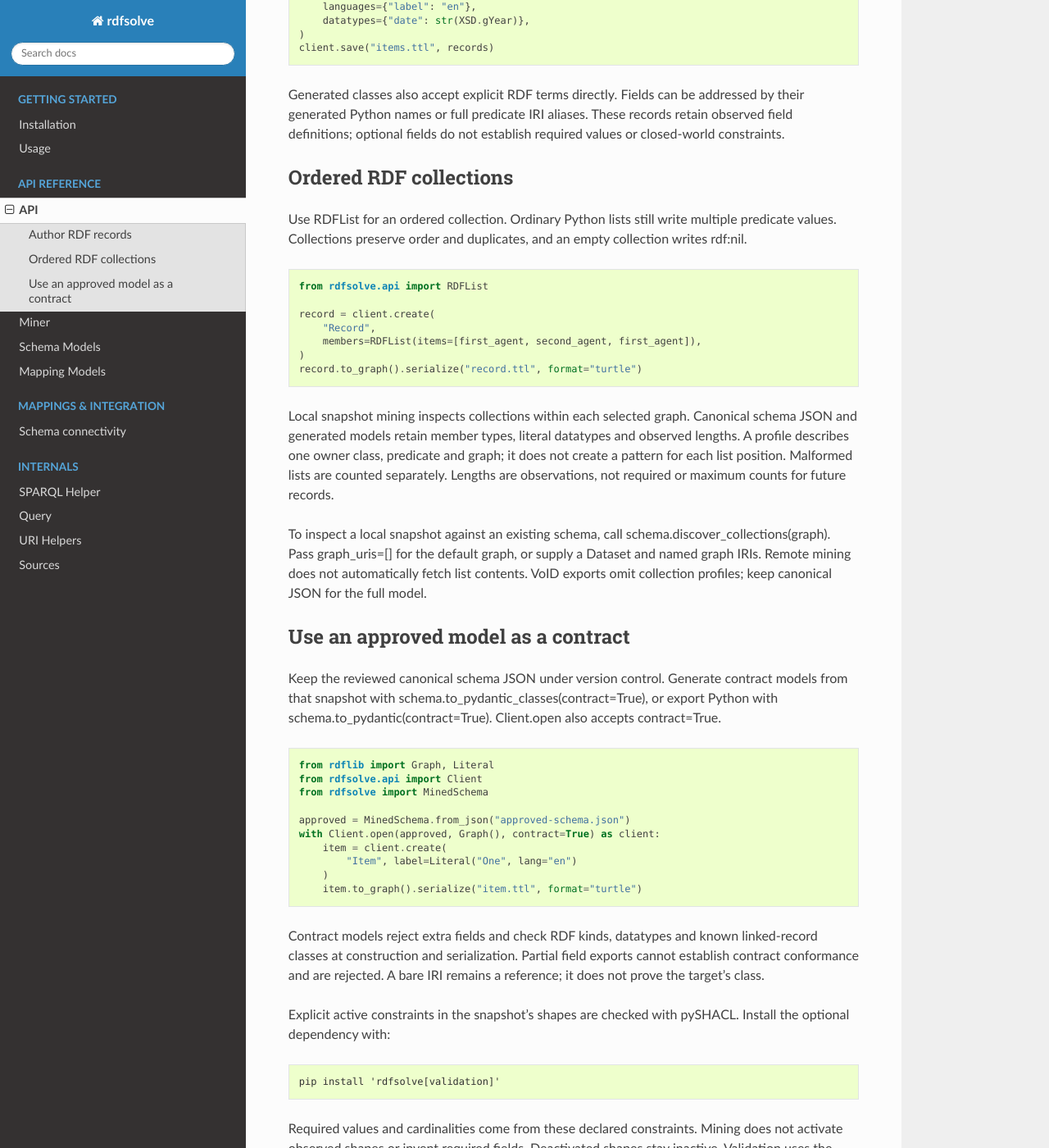
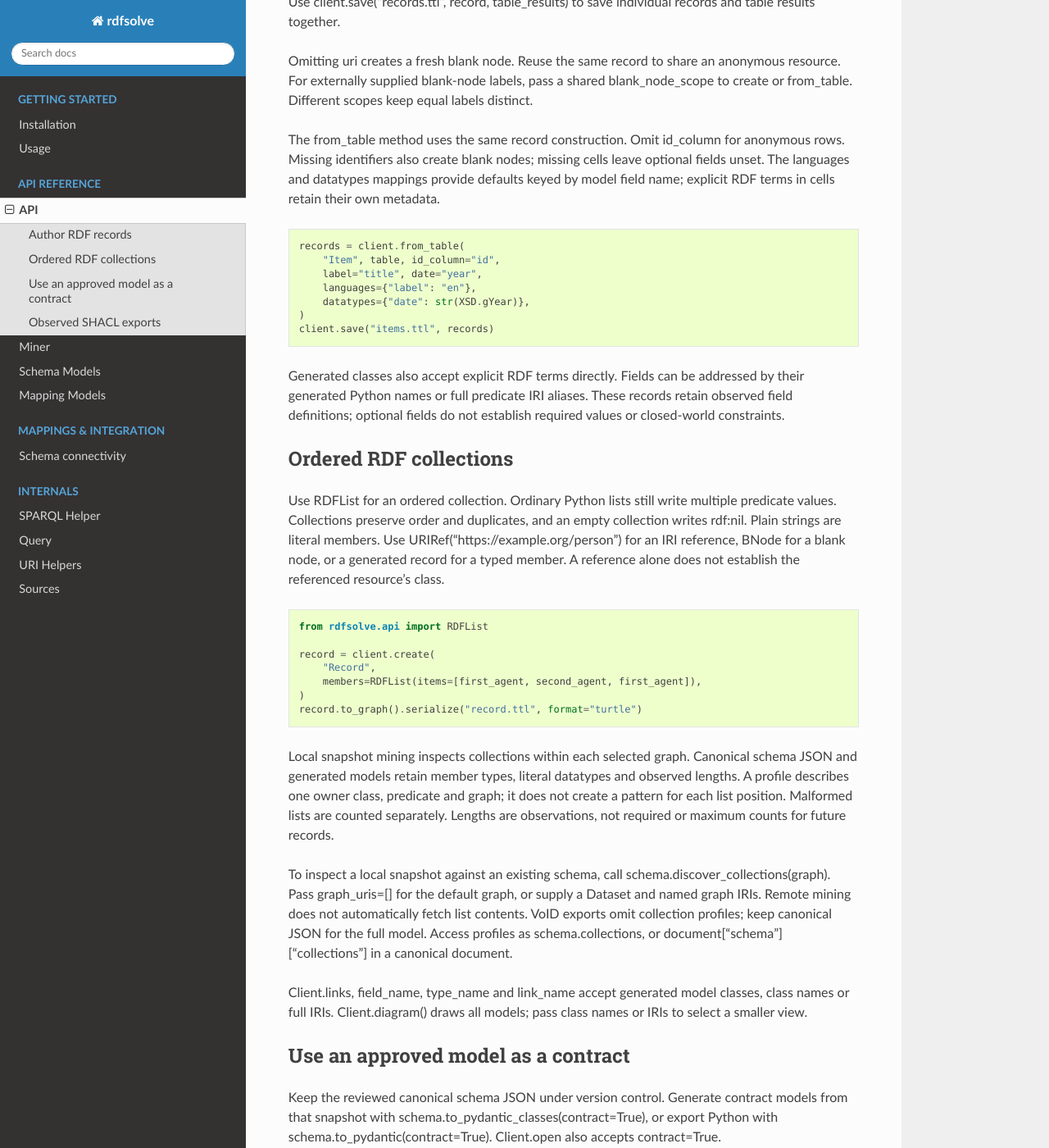
Before and after one commit to jmillanacosta/rdfsolve, a Sphinx documentation site: the page built from docs/source/api.rst, in a window 1280 px wide and 1400 px high, scrolled down 1022 px. Shown: the whole window at 82% size. Built offline with Sphinx 7.4.7 and the Read the Docs theme 3.1.0, drawn with Linux system fonts in a browser that asks for light colours; some of the changed text lies outside the part shown.

Commit message:
Explain local mining and RDF authoring inputs

```diff
--- a/docs/source/api.rst
+++ b/docs/source/api.rst
@@ -27,6 +27,23 @@
        part=part,
    )
    item.to_graph().serialize("item.ttl", format="turtle")
+
+Use full class and predicate IRIs when local names overlap. Ambiguous class
+names raise an error listing the matching IRIs. Generated hash suffixes are
+implementation names; resolve them with client.field_name(model, predicate).
+
+.. code-block:: python
+
+   from rdflib.namespace import DCTERMS
+
+   item = client.create(
+       "https://example.org/Item",
+       **{DCTERMS.date: Literal("2026", datatype=XSD.gYear, normalize=False)},
+   )
+
+RDFLib can normalize lexical forms when Literal is constructed. Use
+normalize=False or RdfTerm when the original spelling matters; rdfsolve
+preserves the supplied term but cannot recover text already normalized.
 
 Use client.save("records.ttl", record, table_results) to save individual
 records and table results together.
@@ -62,7 +79,10 @@
 
 Use RDFList for an ordered collection. Ordinary Python lists still write
 multiple predicate values. Collections preserve order and duplicates, and
-an empty collection writes rdf:nil.
+an empty collection writes rdf:nil. Plain strings are literal members.
+Use URIRef("https://example.org/person") for an IRI reference, BNode for a
+blank node, or a generated record for a typed member. A reference alone
+does not establish the referenced resource's class.
 
 .. code-block:: python
 
@@ -85,7 +105,12 @@
 schema.discover_collections(graph). Pass graph_uris=[] for the default
 graph, or supply a Dataset and named graph IRIs. Remote mining does not
 automatically fetch list contents. VoID exports omit collection profiles;
-keep canonical JSON for the full model.
+keep canonical JSON for the full model. Access profiles as schema.collections,
+or document["schema"]["collections"] in a canonical document.
+
+Client.links, field_name, type_name and link_name accept generated model
+classes, class names or full IRIs. Client.diagram() draws all models;
+pass class names or IRIs to select a smaller view.
 
 
 Use an approved model as a contract
@@ -131,3 +156,14 @@
 changes before generating a new contract. Generated model metadata retains
 the snapshot's schema version and source provenance. Canonical schema JSON
 is the shared definition for models and declared constraints.
+
+Observed SHACL exports
+----------------------
+
+schema.to_shacl() exports mined value-type templates as deactivated shapes
+and reports their number. They impose no validation requirements. To enforce
+the observed one-hop value types explicitly, use
+schema.to_shacl(activate_observed=True). This does not infer required fields
+or per-record cardinalities. Retained source constraints keep their activation
+state. Review the shapes before treating a conformance result as validation
+of an intended contract.
```
Also changed, not shown: README.md (+23 -1 lines).
